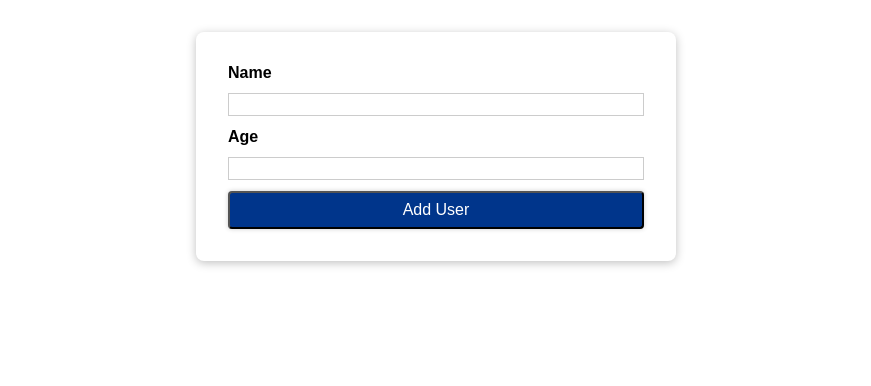
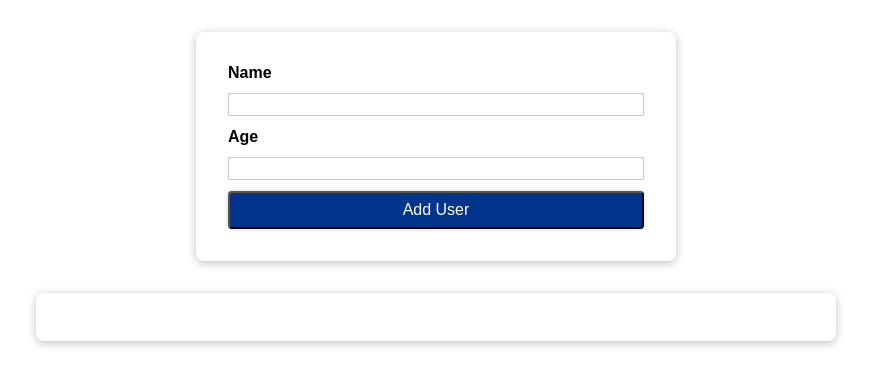
Before and after one commit to SergiiKhylko/react-user-list, a React (Create React App) app: page / in a window 1280 px wide. Shown: the top 386 px of the page, without its empty margins (204-1075 px from the left). Built offline with nearby package versions, Linux system fonts and the light colour scheme.

Commit message:
#8 create UserList component

```diff
--- a/src/App.js
+++ b/src/App.js
@@ -1,9 +1,11 @@
 import CreateUser from "./Components/Users/CreateUser";
+import UserList from "./Components/Users/UserList";
 
 const App = () => {
   return (
     <div>
       <CreateUser />
+      <UserList users={[]} />
     </div>
   );
 };
--- /dev/null
+++ b/src/Components/Users/UserList.js
@@ -0,0 +1,17 @@
+import Card from "../UI/Card";
+import styles from "./UserList.module.css"
+
+const UserList = props => {
+
+  return (
+    <Card className={styles.users}>
+      <ul>
+        {props.users.map(user =>
+          <li>{user.name} - {user.age} years</li>
+        )}
+      </ul>
+    </Card>
+  );
+}
+
+export default UserList;
--- /dev/null
+++ b/src/Components/Users/UserList.module.css
@@ -0,0 +1,16 @@
+.users {
+  margin: 2rem auto;
+  width: 90%;
+  max-width: 50rem;
+}
+
+.users ul {
+  list-style: none;
+  padding: 1.5rem;
+}
+
+.users li {
+  border: 1px solid #ccc;
+  margin: 0.5rem 0;
+  padding: 0.5rem;
+}
```
